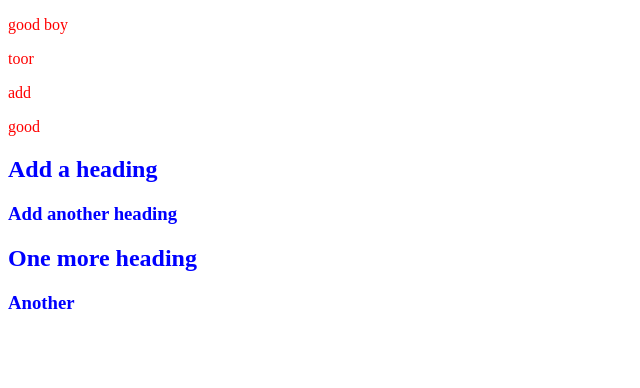
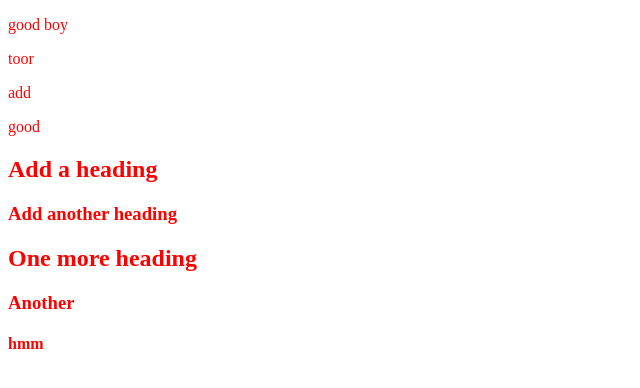
Before and after one commit to Abu-Sumayyah-05/git, a plain HTML site: page index.html in a window 1280 px wide. Shown: the whole page, without its empty margins (0-640 px from the left). Drawn offline with Linux system fonts and the light colour scheme.

Commit message:
inital commit

```diff
--- a/index.css
+++ b/index.css
@@ -1,6 +1,3 @@
 *{
- color: blue;
+ color: red;
 }
-p{
-    color: red
-}
--- a/index.html
+++ b/index.html
@@ -15,6 +15,9 @@
     <h3>Add another heading </h3>
     <h2>One more heading </h2>
     <h3>Another</h3>
+    <h4>
+        hmm
+    </h4>
 
 </body>
 </html>
```
